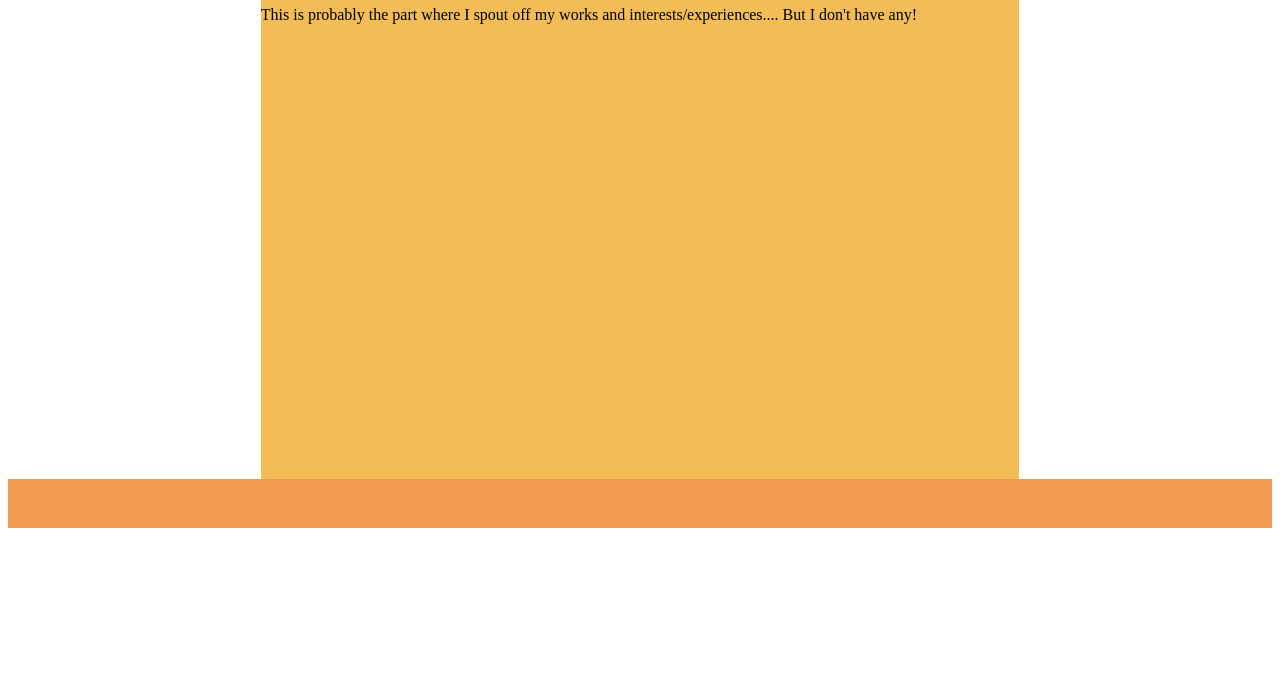
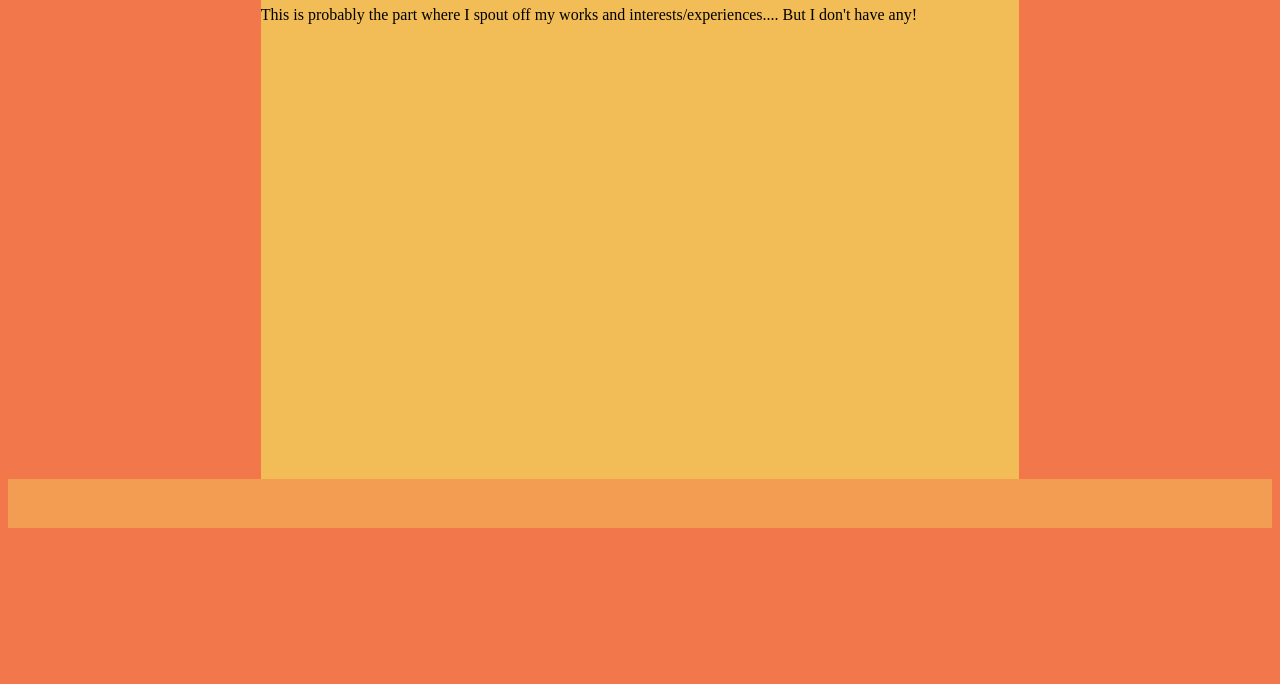
Before and after one commit to emmill2/ENG238, a plain HTML site: page index.html in a window 1280 px wide. Shown: the part 116-800 px from the top of the page. Drawn offline with Linux system fonts and the light colour scheme.

Commit message:
Update style.css

```diff
--- a/style.css
+++ b/style.css
@@ -32,6 +32,7 @@ nav li a {
       height: auto;
   }
 body{
+  background-color:#F2784B;
   display: grid;
   grid-template-columns: 1fr 3fr 1fr;
   grid-template-rows: .5fr 5fr .5fr;
```
